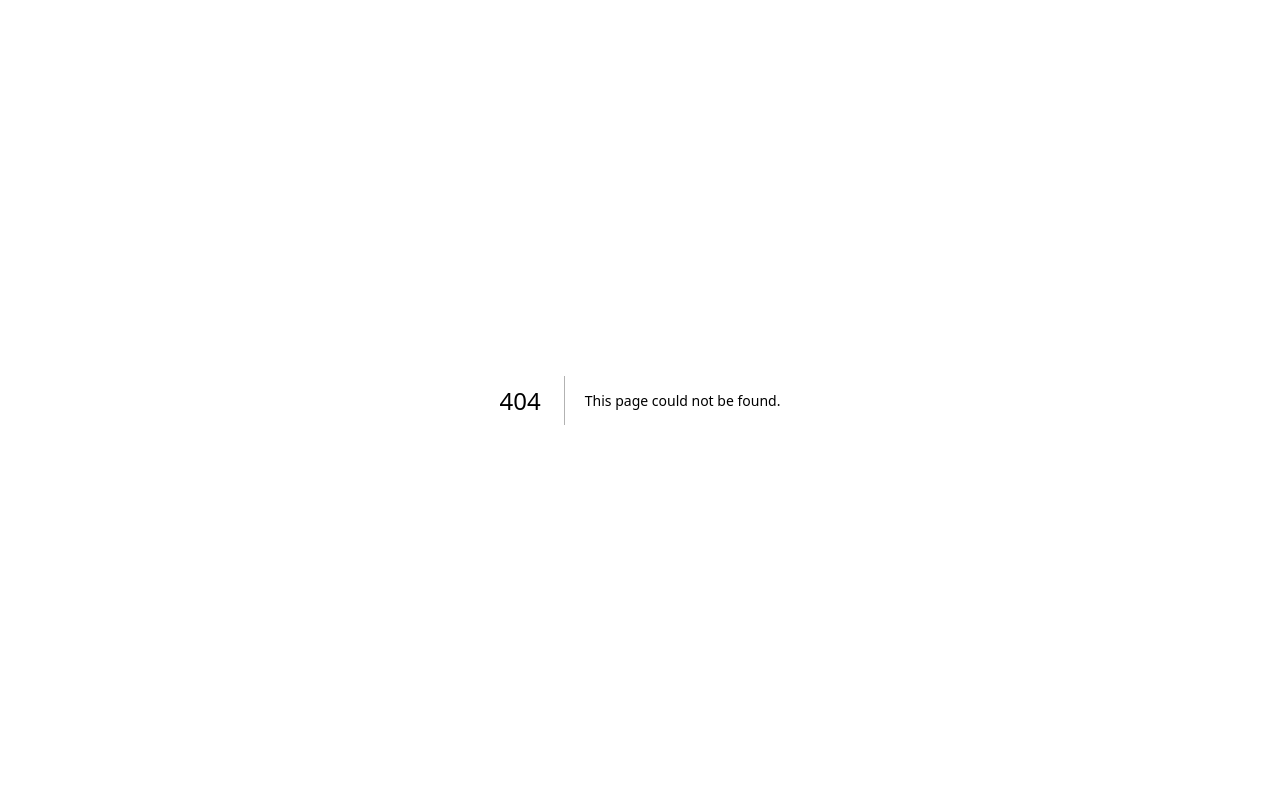
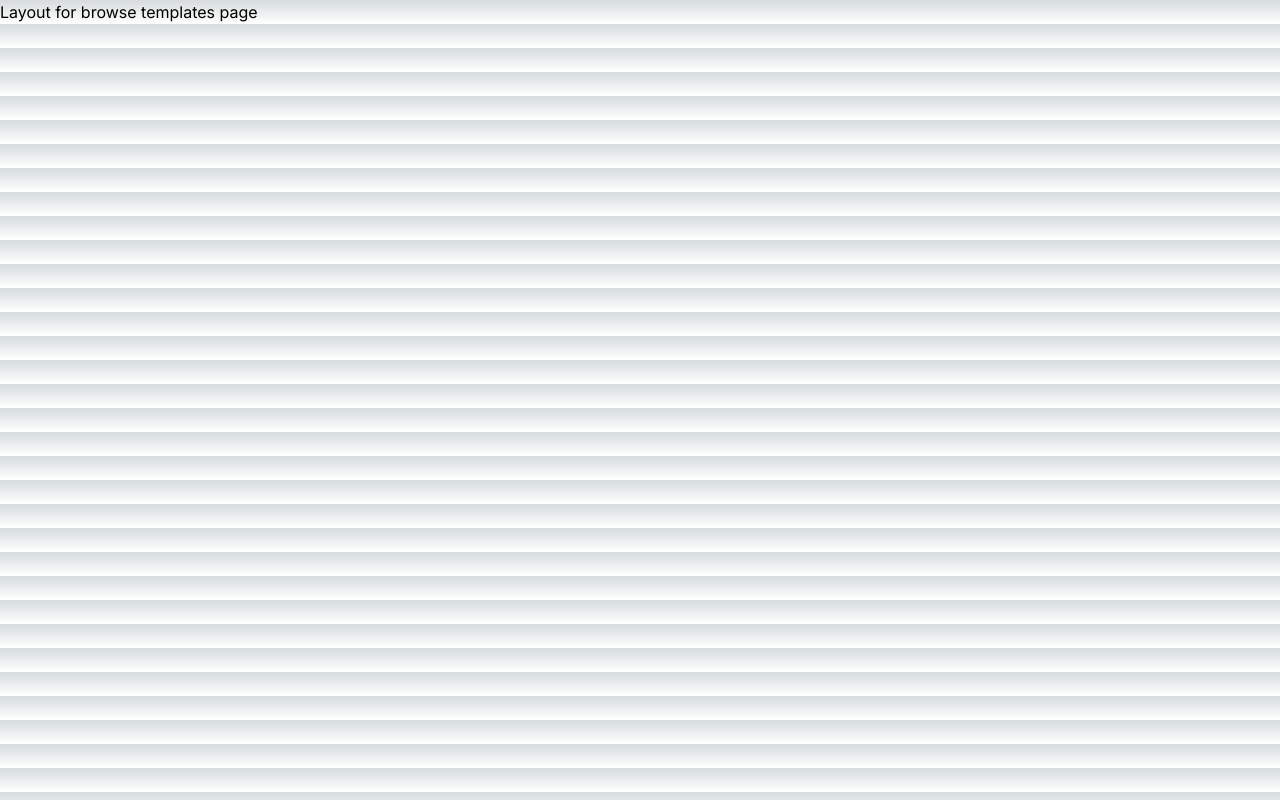
Before and after one commit to NhicFlores/orders-ui, a Next.js app: page /browse_templates in a window 1280 px wide. Before the commit this address had no page. Built offline with nearby package versions, Linux system fonts and the light colour scheme.

Commit message:
started nav for home links

```diff
--- /dev/null
+++ b/app/browse_templates/layout.tsx
@@ -0,0 +1,5 @@
+// browse templates layout
+
+export default function Layout({ children }: {children: React.ReactNode}){
+    return <p>Layout for browse templates page</p>
+}
--- /dev/null
+++ b/app/browse_templates/page.tsx
@@ -0,0 +1,5 @@
+//browse templates page
+
+export default function Page() {
+    return <p>Browse Templates Page</p>
+}
--- /dev/null
+++ b/app/ui/components/homepage_navlinks.tsx
@@ -0,0 +1,25 @@
+//homepage navlinks
+
+
+const links = [
+    {
+        name: 'New Design',
+        href: '/design_dashboard'
+    },
+    {
+        name: 'Check Order Status',
+        href: '/order_status'
+    },
+    {
+        name: 'Browse Templates',
+        href: '/browse_templates'
+    },
+];
+
+export default function Homepage_NavLinks(){
+    return (
+        <div>
+            <p>button</p>
+        </div>
+    );
+}
--- /dev/null
+++ b/app/ui/components/landing_page_button.tsx
@@ -0,0 +1,9 @@
+//landing page button
+
+export default function Landing_Page_Button(){
+    return (
+        <div>
+            <p>button</p>
+        </div>
+    );
+}
```
